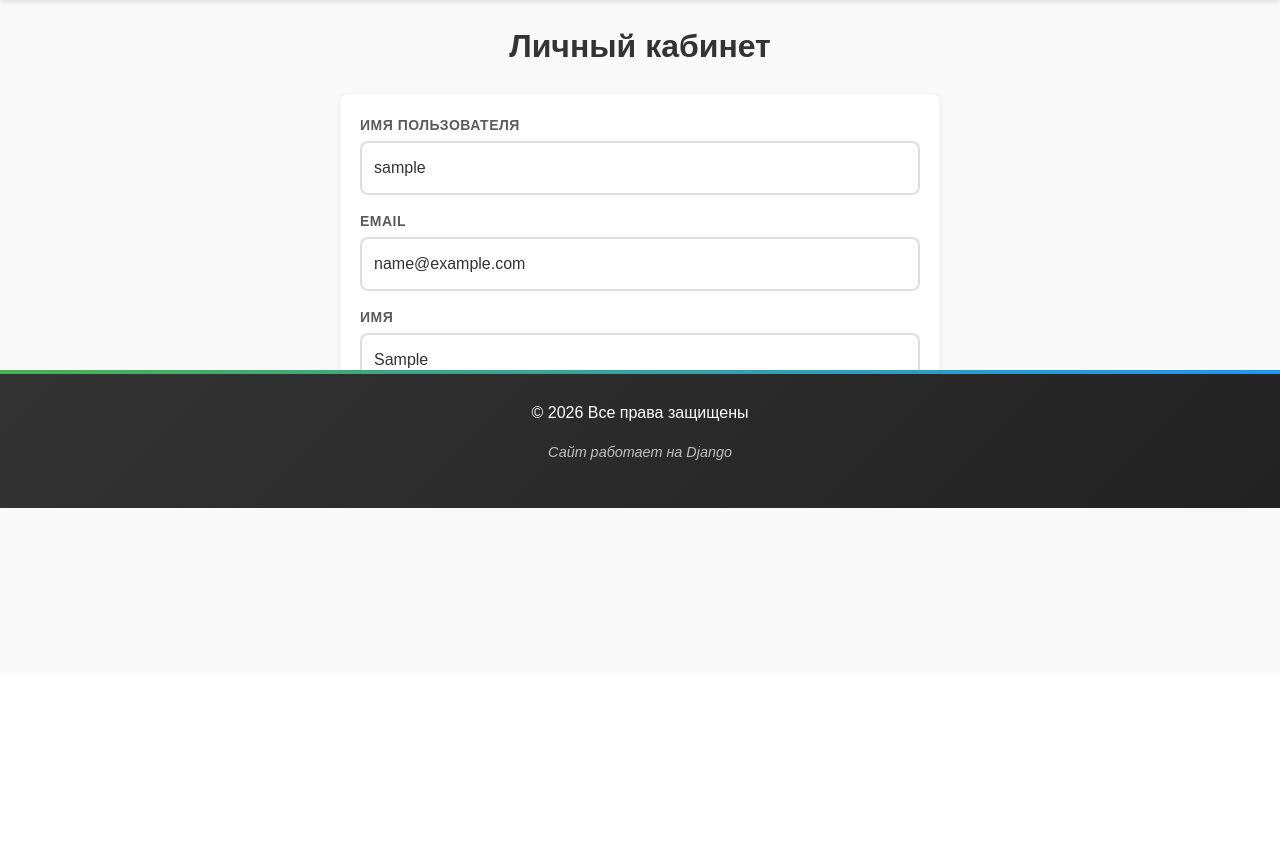
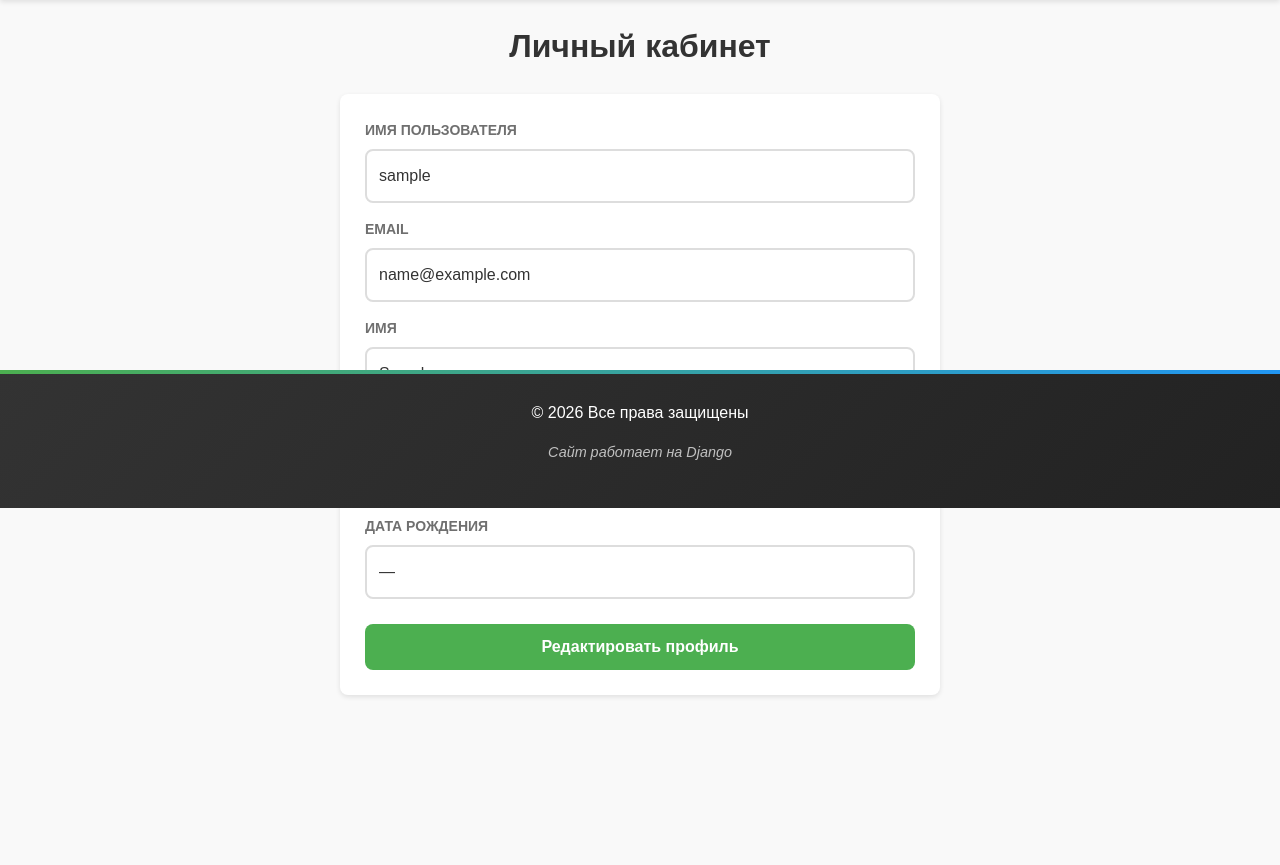
Before and after one commit to alex-zapolskiy/ps_blog, a Django app: page /users/account/ in a window 1280 px wide. Shown: the part 292-1157 px from the top of the page. Before the commit the page ends 800 px from the top, so only its background shows below. Run offline with Django 5.2, Linux system fonts and the light colour scheme; the visitor is signed in with stand-in values (Sample User, id 1); data comes from the database, SQL or seed files in the repository.

Commit message:
Добавлена страница редактирования профиля пользователя *Создан PersonalAccountUpdateView на основе UpdateView *Реализована форма для изменения полей: email, first_name, last_name *Настроено перенаправление (get_success_url) обратно в личный кабинет после сохранения *Раскомментирована кнопка перехода к редактированию в шаблоне просмотра профиля *Добавлен миксин LoginRequiredMixin для защиты доступа *Изменены стили отображения профиля

```diff
--- a/static/css/styles.css
+++ b/static/css/styles.css
@@ -643,31 +643,23 @@ textarea.form-control {
     width: 80%;
     max-width: 600px;
     margin: 20px auto;
-    padding: 20px;
+    padding: 25px;
     background: var(--white);
     border-radius: 8px;
     box-shadow: var(--shadow-light);
+    display: flex;
+    flex-direction: column;
 }
 
-/* Стилизация блока с данными (аналог .post) */
-.personal_account .post {
-    display: flex;
-    flex-direction: column;
-    gap: 15px;
-}
-
-/* Заголовки полей (Label) */
+/* Заголовки полей */
 .personal_account h3 {
-    margin: 0 0 5px 0;
+    margin: 0 0 8px 0;
     font-size: 14px;
     font-weight: 600;
     color: var(--text-color);
-    text-transform: uppercase; /* Делает заголовки более строгими */
-    letter-spacing: 0.5px;
-    opacity: 0.8;
+    text-transform: uppercase;
+    opacity: 0.7;
 }
-
-/* Значения полей (аналог .form-control, но для текста) */
 .personal_account p {
     margin: 0 0 15px 0;
     padding: 12px;
@@ -676,50 +668,38 @@ textarea.form-control {
     border-radius: 8px;
     font-size: 16px;
     color: var(--text-color);
-    font-family: Arial, sans-serif;
-    /* Имитация внешнего вида инпута, но без фокуса */
-    min-height: 48px;
+    min-height: 48px; /* Чтобы пустые поля не схлопывались */
     display: flex;
     align-items: center;
+    box-sizing: border-box;
+}
+.personal_account input {
+    width: 100%;
+    margin-bottom: 20px;
+    padding: 12px;
+    border: 2px solid var(--border-color);
+    border-radius: 8px;
+    font-size: 16px;
+    box-sizing: border-box;
+    transition: all 0.3s ease;
 }
 
-/* Последний элемент без нижнего отступа */
-.personal_account p:last-child {
-    margin-bottom: 0;
+.personal_account input:focus {
+    outline: none;
+    border-color: var(--accent-color);
+    box-shadow: 0 0 5px rgba(76, 175, 80, 0.2);
 }
-/* Контейнер для формы, чтобы кнопка не прилипала к тексту */
-.personal_account form {
-    margin-top: 25px;
-    padding-top: 15px;
-    border-top: 1px solid var(--border-color); /* Разделительная линия */
-}
-
-/* Стили основной кнопки */
 .btn-form-edit {
     width: 100%;
     padding: 14px;
-    background-color: var(--accent-color, #4CAF50); /* Зеленый по умолчанию, если переменная не задана */
+    background-color: var(--accent-color, #4CAF50);
     color: white;
     border: none;
     border-radius: 8px;
     font-size: 16px;
     font-weight: 600;
     cursor: pointer;
-    transition: all 0.3s ease;
-    font-family: Arial, sans-serif;
-    text-align: center;
-}
-
-/* Эффект при наведении */
-.btn-form-edit:hover {
-    filter: brightness(1.1); /* Легкое осветление */
-    box-shadow: 0 4px 8px rgba(0, 0, 0, 0.1);
-    transform: translateY(-1px); /* Легкий подъем */
-}
-
-/* Эффект при нажатии */
-.btn-form-edit:active {
-    transform: translateY(0);
+    margin-top: 10px;
 }
 /* ===== ФУТЕР ===== */
 .site-footer {
--- a/users/templates/personal_account.html
+++ b/users/templates/personal_account.html
@@ -1,16 +1,15 @@
 {% extends "base.html" %}
-{% block content%}
+{% block content %}
 <h1 style="text-align: center;">Личный кабинет</h1>
 <div class="personal_account">
         {% for field in user_fields %}
             <h3>{{ field.label }}</h3>
             <p>{{ field.value|default:"—" }}</p>
         {% endfor %}
-</div>
-<!-- <form method="post" class="form-container">
-        {% csrf_token %}
+    <form method="get" action="{% url 'account_edit' %}">
         <button type="submit" class="btn-form-edit">
             Редактировать профиль
         </button>
-</form> -->
+    </form>
+</div>
 {% endblock %}
--- a/users/urls.py
+++ b/users/urls.py
@@ -5,5 +5,7 @@ urlpatterns = [
         path('registration/', views.registration, name='registration'),
         path('authentication/', views.UserLogin.as_view(), name='login'),
         path('logout/', views.UserLogout.as_view(), name='logout'),
+        path('account/edit/', views.PersonalAccountEditView.as_view(), name='account_edit'),
         path('account/', views.PersonalAccountView.as_view(), name='account'),
+
 ]
--- a/users/views.py
+++ b/users/views.py
@@ -40,7 +40,7 @@ class UserLogout(LogoutView):
 class PersonalAccountView(LoginRequiredMixin, DetailView):
     model = User
     template_name = 'personal_account.html'
-    display_fields = ['username', 'email', 'first_name', 'last_name']
+    display_fields = ['username', 'email', 'first_name', 'last_name', 'birth_data']
 
     def get_object(self):
         return User.objects.only(*self.display_fields).get(pk=self.request.user.pk)
@@ -57,3 +57,15 @@ class PersonalAccountView(LoginRequiredMixin, DetailView):
              for name in self.display_fields
             ]
         return context
+
+
+class PersonalAccountEditView(LoginRequiredMixin, UpdateView):
+    model = User
+    template_name = 'personal_account_edit.html'
+    fields = ['username', 'email', 'first_name', 'last_name', 'birth_data']
+
+    def get_object(self):
+        return self.request.user
+
+    def get_success_url(self):
+        return reverse_lazy('account')
```
Also changed, not shown: users/templates/personal_account_edit.html (added, +20 -0 lines).
